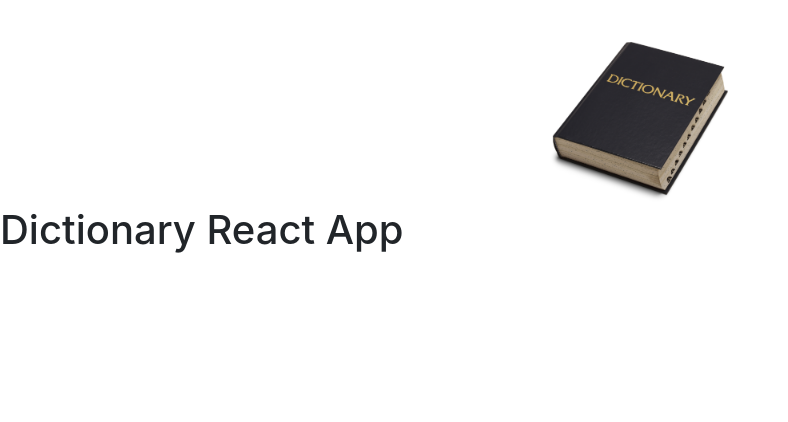
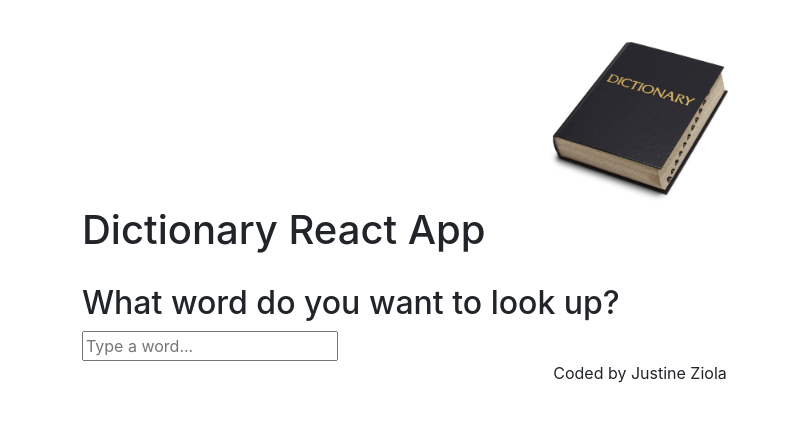
Before and after one commit to SnoopyJacks/react-dictionary, a React (Create React App) app: page / in a window 1280 px wide. Shown: the top 422 px of the page, without its empty margins (0-788 px from the left). Built offline with nearby package versions, Linux system fonts and the light colour scheme.

Commit message:
added dictionary files

```diff
--- a/src/App.js
+++ b/src/App.js
@@ -1,13 +1,22 @@
 import logo from './dictionary.jpg';
 import './App.css';
+import Dictionary from './Dictionary';
 
 export default function App() {
   return (
     <div className="App">
+      <div className="container">
       <header className="App-header">
         <img src={logo} className="App-logo img-fluid" alt="logo" />
         <h1>Dictionary React App</h1>
       </header>
+      <main>
+        <Dictionary />
+      </main>
+      <footer className="text-center">
+        Coded by Justine Ziola
+      </footer>
+    </div>
     </div>
   );
 }
--- /dev/null
+++ b/src/Dictionary.js
@@ -0,0 +1,13 @@
+import React from "react";
+import './Dictionary.css';
+
+export default function Dictionary() {
+  return <div className="Dictionary">
+    <section>
+      <h2>What word do you want to look up?</h2>
+      <form>
+        <input type="search" placeholder="Type a word..." />
+      </form>
+    </section>
+  </div>;
+}
```
Also changed, not shown: src/Dictionary.css (added).
